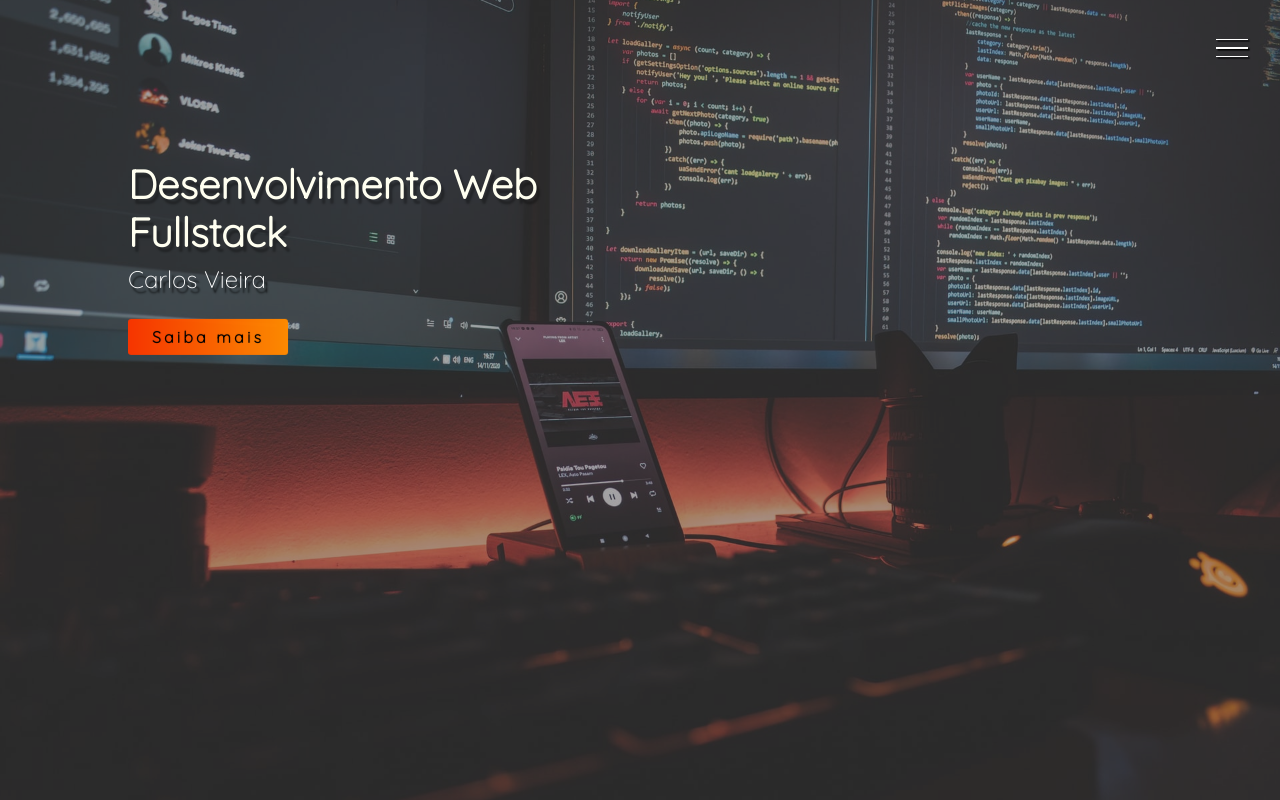
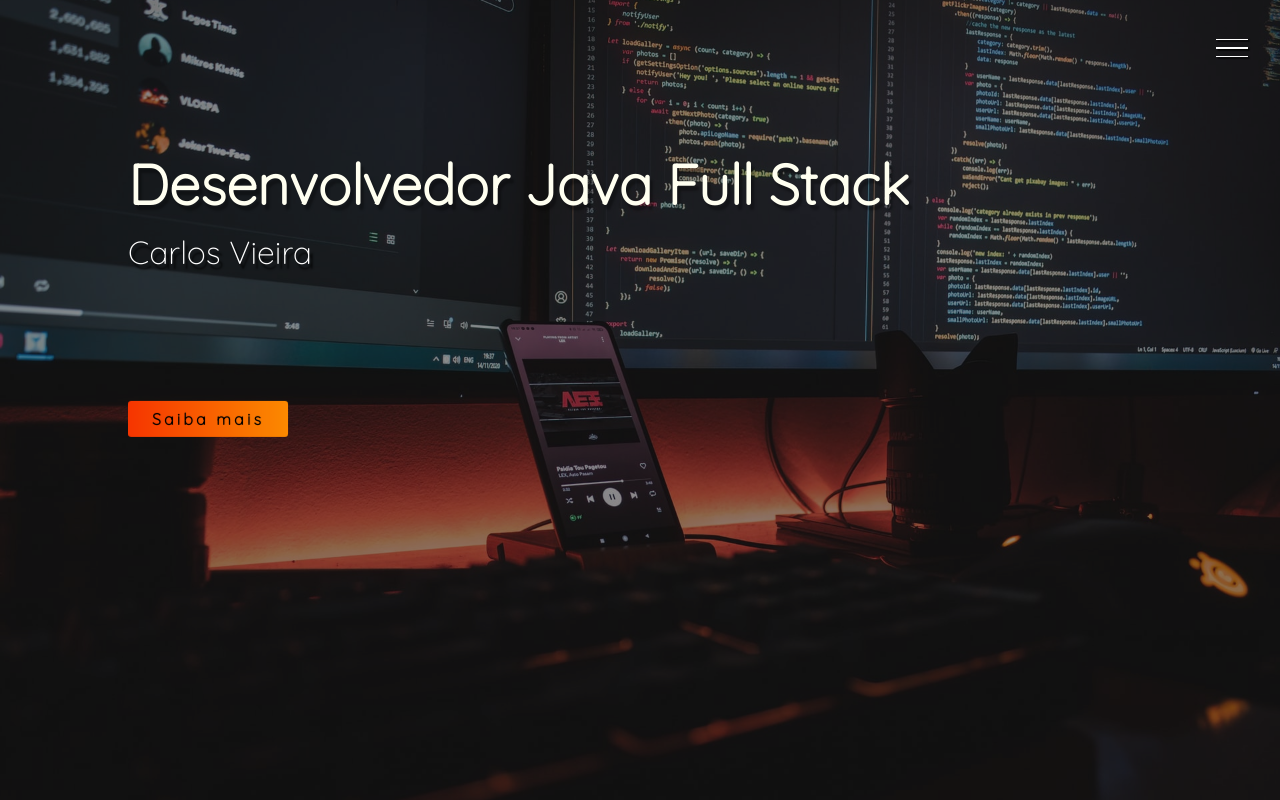
Before and after one commit to carlosvico/portfolio, a plain HTML site: page index.html in a window 1280 px wide. Drawn offline with Linux system fonts and the light colour scheme.

```diff
--- a/css/principal.css
+++ b/css/principal.css
@@ -104,7 +104,7 @@
                 .img-wraper {
                     width: 100%;
                     height: 100%;
-                    background-color: rgba(0, 0, 0, 0.7)
+                    background-color: rgba(0, 0, 0, 0.9)
 
                 }
                 @keyframes zoom {
@@ -222,13 +222,13 @@
                 }
                 .banner h1{
                     color: ivory;
-                    font-size: 2.5rem;
+                    font-size: 3.5rem;
                     font-family: 'Quicksand', sans-serif;
                     font-weight: bold;
                     text-shadow: .2rem .3rem 2px rgba(0, 0, 0, .3);
-                    margin-bottom: .5rem;
+                    margin-bottom: 1.5rem;
                     line-height: 3rem;
-                    animation: mover 1s 0.5s forwards;
+                    animation: mover 1s 0.3s forwards;
                     opacity: 0;
 
 
@@ -236,17 +236,17 @@
                 }
                 .banner p{
                     color: #ffffff;
-                    font-size: 1.5rem;
+                    font-size: 2rem;
                     font-family: 'Quicksand', sans-serif;
                     text-shadow: .2rem .3rem 2px rgba(0, 0, 0, .8);
-                    margin-bottom: 1.5rem;
+                    margin-bottom: 8rem;
                     animation: mover 1s 0.7s  forwards;
                     opacity: 0;
 
                 }
                 .banner button{
                     opacity: 0;
-                    animation: mover 1s 0.9 forwards;
+                    animation: mover 1s .9 forwards;
                     font-family: var(--font-action), sans-serif;
                     font-size: 1rem;
                     letter-spacing: .2rem;
--- a/index.html
+++ b/index.html
@@ -30,12 +30,12 @@
             </div>
 
             <div class="banner">
-                <h1>Desenvolvimento Web <br>Fullstack</h1>
+                <h1>Desenvolvedor Java Full Stack</h1>
                 <p>Carlos Vieira</p>
                 <button>Saiba mais</button>
             </div>
 
-            <div class="sidebar">
+            <aside class="sidebar">
                 <nav>
                     <ul class="menu">
                         <li class="menu-item"><a href="" class="menu-link">Home</a></li>
@@ -51,7 +51,7 @@
                     <a href="#"><i class="fab fa-whatsapp" aria-hidden="true"></i></a>
                 </div>
 
-            </div>
+            </aside>
 
         </header>
     </div>
```
Also changed, not shown: 1 other file.
